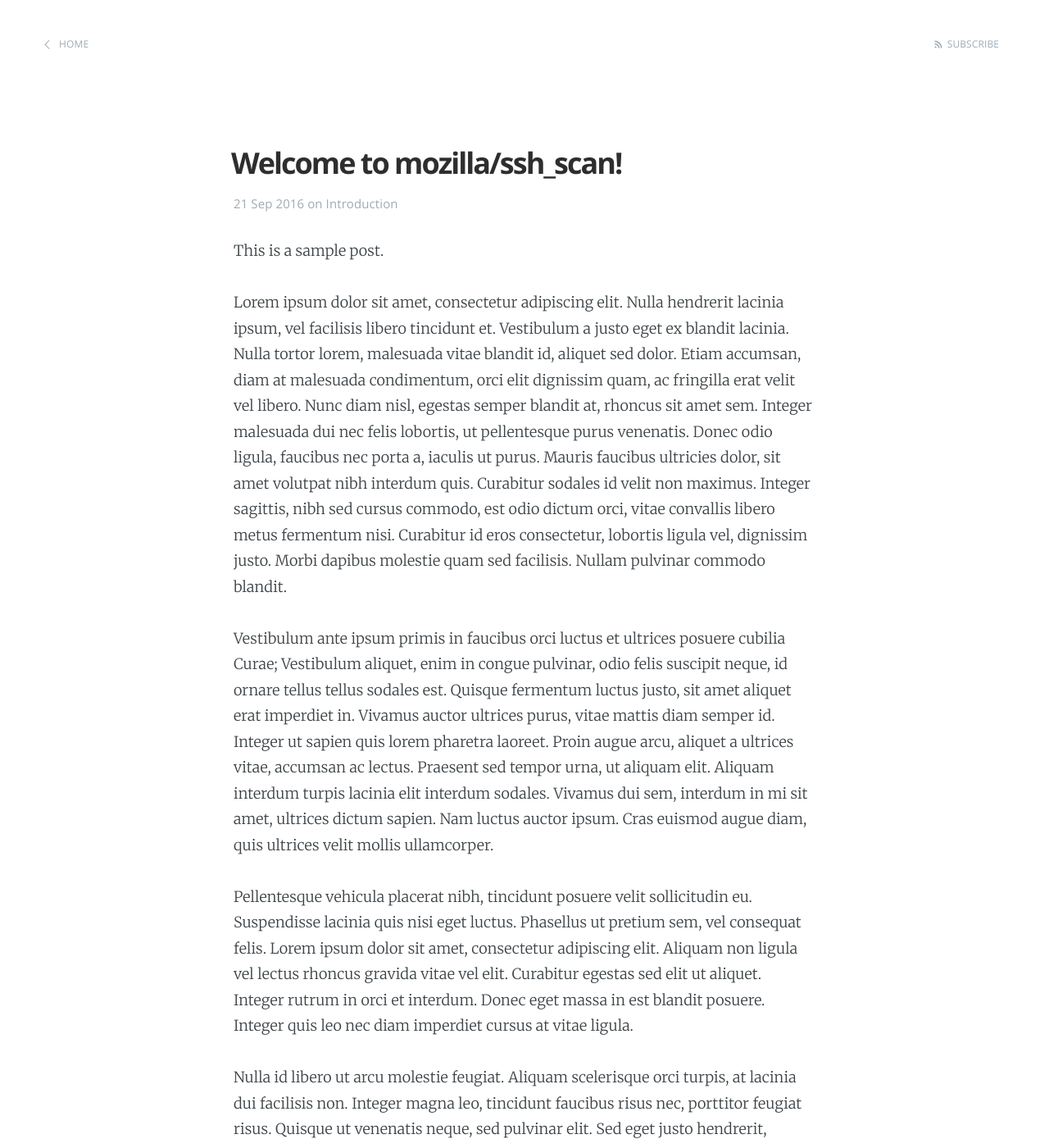
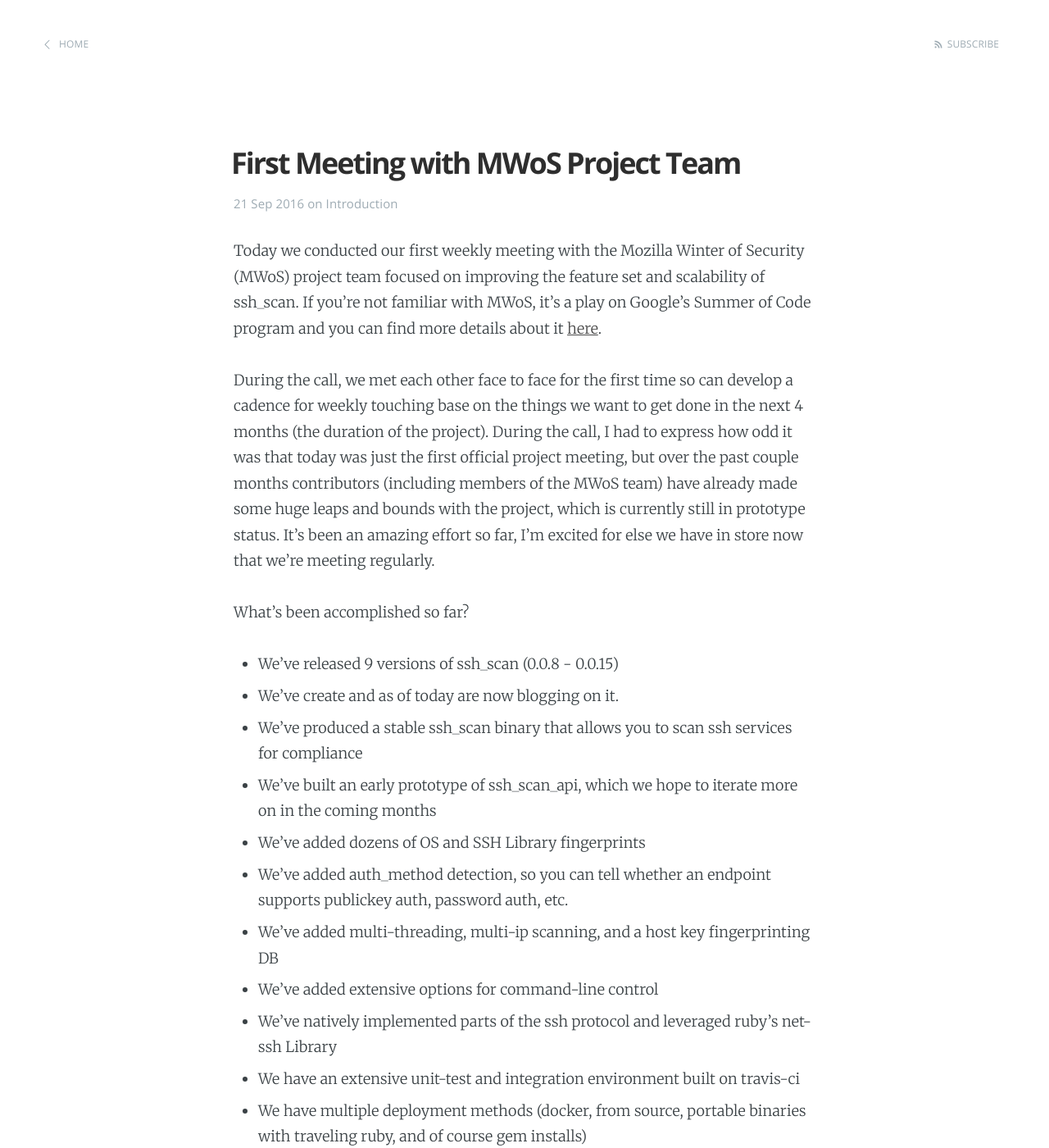
Before and after one commit to mozilla/ssh_scan, a Jekyll site: the page built from _posts/2016-09-21-welcome-to-ssh-scan.md, in a window 1280 px wide and 1400 px high. Shown: the whole window at 82% size. Built offline with Jekyll 4.4.1, drawn with Linux system fonts in a browser that asks for light colours; some of the changed text lies outside the part shown.

Commit message:
First MWoS Meeting Post

```diff
--- a/_posts/2016-09-21-welcome-to-ssh-scan.md
+++ b/_posts/2016-09-21-welcome-to-ssh-scan.md
@@ -1,17 +1,36 @@
 ---
 layout: post
-title:  "Welcome to mozilla/ssh_scan!"
+title:  "First Meeting with MWoS Project Team"
 date:   2016-09-21 12:57:00
-excerpt: This is a sample excerpt.
 categories: Introduction
 ---
 
-This is a sample post.
+Today we conducted our first weekly meeting with the Mozilla Winter of Security (MWoS) project team focused on improving the feature set and scalability of ssh_scan.  If you're not familiar with MWoS, it's a play on Google's Summer of Code program and you can find more details about it [here](https://wiki.mozilla.org/Security/Automation/Winter_Of_Security_2016).
 
-Lorem ipsum dolor sit amet, consectetur adipiscing elit. Nulla hendrerit lacinia ipsum, vel facilisis libero tincidunt et. Vestibulum a justo eget ex blandit lacinia. Nulla tortor lorem, malesuada vitae blandit id, aliquet sed dolor. Etiam accumsan, diam at malesuada condimentum, orci elit dignissim quam, ac fringilla erat velit vel libero. Nunc diam nisl, egestas semper blandit at, rhoncus sit amet sem. Integer malesuada dui nec felis lobortis, ut pellentesque purus venenatis. Donec odio ligula, faucibus nec porta a, iaculis ut purus. Mauris faucibus ultricies dolor, sit amet volutpat nibh interdum quis. Curabitur sodales id velit non maximus. Integer sagittis, nibh sed cursus commodo, est odio dictum orci, vitae convallis libero metus fermentum nisi. Curabitur id eros consectetur, lobortis ligula vel, dignissim justo. Morbi dapibus molestie quam sed facilisis. Nullam pulvinar commodo blandit.
+During the call, we met each other face to face for the first time so can develop a cadence for weekly touching base on the things we want to get done in the next 4 months (the duration of the project).  During the call, I had to express how odd it was that today was just the first official project meeting, but over the past couple months contributors (including members of the MWoS team) have already made some huge leaps and bounds with the project, which is currently still in prototype status.  It's been an amazing effort so far, I'm excited for else we have in store now that we're meeting regularly.
 
-Vestibulum ante ipsum primis in faucibus orci luctus et ultrices posuere cubilia Curae; Vestibulum aliquet, enim in congue pulvinar, odio felis suscipit neque, id ornare tellus tellus sodales est. Quisque fermentum luctus justo, sit amet aliquet erat imperdiet in. Vivamus auctor ultrices purus, vitae mattis diam semper id. Integer ut sapien quis lorem pharetra laoreet. Proin augue arcu, aliquet a ultrices vitae, accumsan ac lectus. Praesent sed tempor urna, ut aliquam elit. Aliquam interdum turpis lacinia elit interdum sodales. Vivamus dui sem, interdum in mi sit amet, ultrices dictum sapien. Nam luctus auctor ipsum. Cras euismod augue diam, quis ultrices velit mollis ullamcorper.
+What's been accomplished so far?
 
-Pellentesque vehicula placerat nibh, tincidunt posuere velit sollicitudin eu. Suspendisse lacinia quis nisi eget luctus. Phasellus ut pretium sem, vel consequat felis. Lorem ipsum dolor sit amet, consectetur adipiscing elit. Aliquam non ligula vel lectus rhoncus gravida vitae vel elit. Curabitur egestas sed elit ut aliquet. Integer rutrum in orci et interdum. Donec eget massa in est blandit posuere. Integer quis leo nec diam imperdiet cursus at vitae ligula.
+- We've released 9 versions of ssh_scan (0.0.8 - 0.0.15)
+- We've create and as of today are now blogging on it.
+- We've produced a stable ssh_scan binary that allows you to scan ssh services for compliance
+- We've built an early prototype of ssh_scan_api, which we hope to iterate more on in the coming months
+- We've added dozens of OS and SSH Library fingerprints
+- We've added auth_method detection, so you can tell whether an endpoint supports publickey auth, password auth, etc.
+- We've added multi-threading, multi-ip scanning, and a host key fingerprinting DB
+- We've added extensive options for command-line control
+- We've natively implemented parts of the ssh protocol and leveraged ruby's net-ssh Library
+- We have an extensive unit-test and integration environment built on travis-ci
+- We have multiple deployment methods (docker, from source, portable binaries with traveling ruby, and of course gem installs)
+- We have begun some architecture discussions around whether ssh_scan could developed into a service and be plugged into the Mozilla Observatory
+- Fixed dozens of bugs and corner cases as well as many other things
 
-Nulla id libero ut arcu molestie feugiat. Aliquam scelerisque orci turpis, at lacinia dui facilisis non. Integer magna leo, tincidunt faucibus risus nec, porttitor feugiat risus. Quisque ut venenatis neque, sed pulvinar elit. Sed eget justo hendrerit, mattis nisl elementum, tempus elit. Nullam varius risus non nulla scelerisque rutrum ut non augue. Morbi sed metus eget ipsum efficitur rhoncus at elementum velit. Proin sed magna sed felis malesuada auctor sed nec felis. Morbi at cursus dui. Aenean nibh ante, hendrerit tempor tellus eget, fringilla pulvinar quam. Aliquam fringilla, urna vel condimentum porttitor, quam diam pulvinar ex, id accumsan enim tortor non arcu.
+What's next for ssh_scan? Well, it's not entirely clear yet, but we have some homework to do for next week to start developing an open road map on our GitHub wiki that we can clearly and openly share with everyone.  We of course plan to iterate on it, but this will be the prelimary map we will be using to help drive the focus of the MWoS project team as well as other contributions that we'll seeking to knock out in the coming months.
+
+Lastly, and we've heard this a lot, when will we releasing 0.1.0?  I can tell you that for some time this has been a little unclear and this is something that the MWoS project is interested in moving across the finish line, but we'll have some more clarity in the coming weeks.  If I had to put a ballpark figure on it, you can probably expect something before the end of Q1 2017.
+
+Also, here's a photo of our team meeting up on Google Hangout today, we hope to share more about the experiences of the MWoS team soon (likely from their own works) as well as any other interesting ssh_scan developments we have in the works here on the blog.
+
+![alt text](https://github.com/mozilla/ssh_scan/raw/gh-pages/_images/mwos_first_meeting.png "First team meeting")
+
+If you have questions or have used ssh_scan and would like to guest blog here about ssh_scan, please let us know via a GitHub issue.
```
Also changed, not shown: 1 other file.
